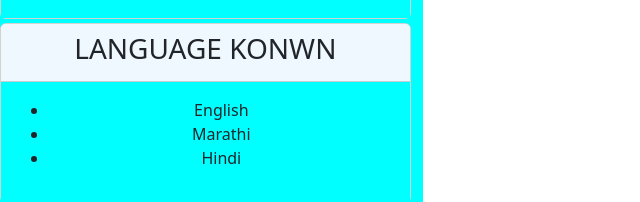
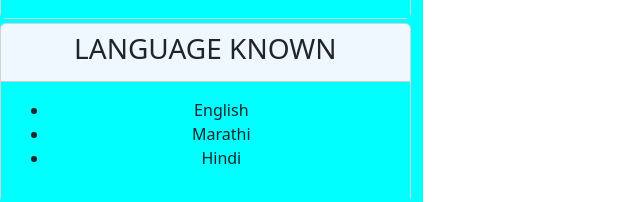
Before and after one commit to SairajTodankar123/ResumeGenerator, a plain HTML site: page index.html in a window 1280 px wide. Shown: the part 2327-2529 px from the top of the page, 0-640 px from the left. Drawn offline with nearby package versions, Linux system fonts and the light colour scheme.

Commit message:
Update index.html

```diff
--- a/index.html
+++ b/index.html
@@ -311,7 +311,7 @@
           <!-- language -->
           <div class="card mt-1">
             <div class="card-header text-center background1">
-              <h3>LANGUAGE KONWN</h3>
+              <h3>LANGUAGE KNOWN</h3>
             </div>
 
             <div class="card-body background2">
```
